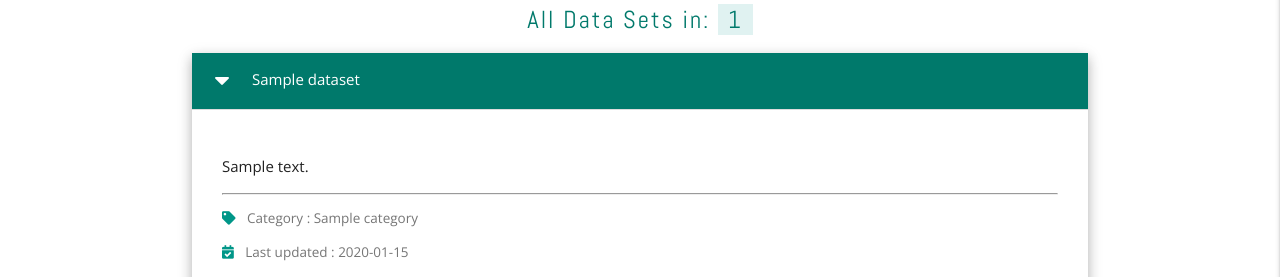
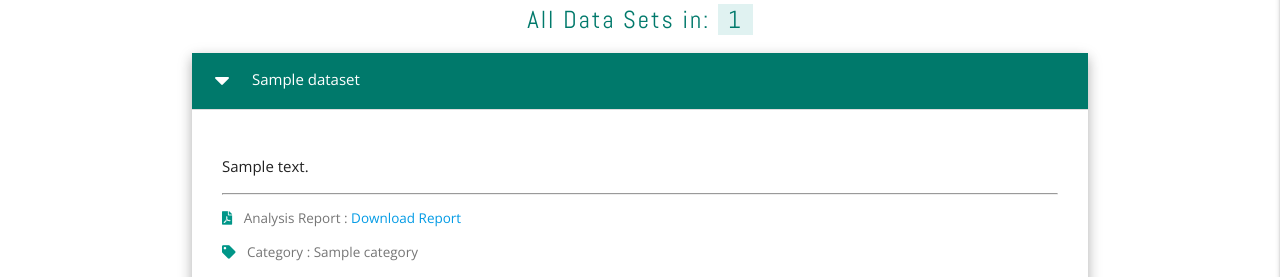
Before and after one commit to kescardoso/datasetbucket, a Flask app: page /datasets_in/1 in a window 1280 px wide, after a click that opens the changed part. Shown: the part 153-430 px from the top of the page. Run offline with Flask 2, Linux system fonts and the light colour scheme; a database or web service that is not in the repository returns one stand-in record (values such as "Sample title"); some libraries are stand-ins or nearby versions.

```diff
--- a/requirements.txt
+++ b/requirements.txt
@@ -6,6 +6,7 @@ dnspython==2.1.0
 docutils==0.16
 Flask==1.1.2
 Flask-PyMongo==2.3.0
+gunicorn==20.1.0
 idna==2.10
 isort==5.8.0
 itsdangerous==1.1.0
@@ -16,6 +17,7 @@ lazy-object-proxy==1.6.0
 MarkupSafe==1.1.1
 mccabe==0.6.1
 numpy==1.19.5
+opencv-contrib-python-headless==4.5.1.48
 pandas==1.1.3
 Pillow==8.1.2
 pylint==2.7.2
--- a/templates/by_category.html
+++ b/templates/by_category.html
@@ -43,6 +43,15 @@
                 <div class="collapsible-body">
                     <p>{{ dataset.dataset_description }}</p>
                     <hr>
+
+                    <!-- Dataset Report (pdf) -->
+                    <p class="collapsible-footer">
+                        <i class="fas fa-file-pdf prefix teal-text collapsible-footer-icon"></i>
+                        <!-- Todo -->
+                        Analysis Report :
+                        <a href="https://github.com/kescardoso/datasetbucket/raw/main/{{ dataset.dataset_report }}"
+                        target="_blank">Download Report</a>
+                    </p>
 
                     <!-- Dataset Categories: display as string or list -->
                     <p class="collapsible-footer">
```
Also changed, not shown: README.md, site.webmanifest (added), static/images/android-chrome-192x192.png (added), static/images/android-chrome-512x512.png (added), static/images/apple-touch-icon.png (added), static/images/dbba-branding.png (added), static/images/favicon-16x16.png (added), static/images/favicon-32x32.png (added), static/images/favicon.ico (added), 3 other files.
